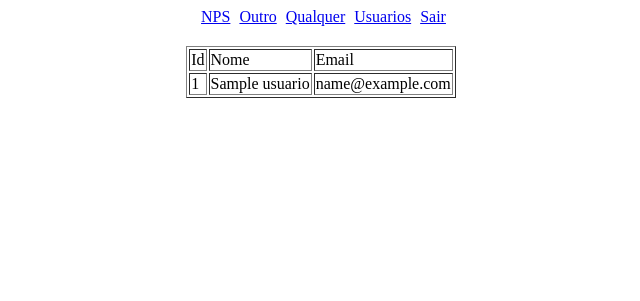
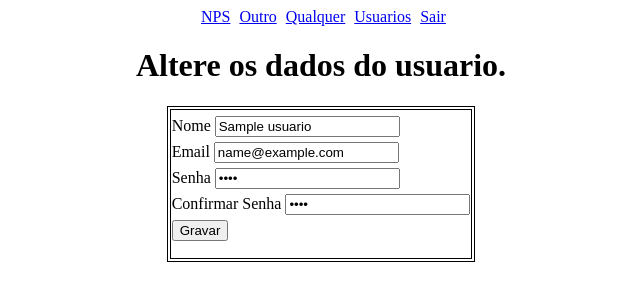
Before and after one commit to NaranoNVA/AulasPHP, a PHP site: page /usuario/index.php?editar=1 in a window 1280 px wide. Shown: the top 301 px of the page, without its empty margins (319-959 px from the left). Run offline with PHP 8.4, Linux system fonts and the light colour scheme; the visitor is signed in with stand-in values (Sample User, id 1); tables that the repository leaves empty or names only in its code hold one stand-in row (values such as "Sample post"); some libraries are stand-ins or nearby versions.

Commit message:
Aula 12 de Novembro

```diff
--- a/login_db/usuario/controller/consist_cadastro.php
+++ b/login_db/usuario/controller/consist_cadastro.php
@@ -1,6 +1,4 @@
 <?php
-chdir(__DIR__);
-require '../model/dados.php';
 
 $nome = $_POST['nome'] ?? null;
 $email = $_POST['email'] ?? null;
@@ -18,7 +16,9 @@ if( strlen($nome) < 2 ){
 //Verifica se o e-mail é valido
 if( !filter_var($email, FILTER_VALIDATE_EMAIL) ){
     $erros[] = 'O Email digitado não é invalido.';
-}elseif( ja_existe_email($email) ){
+
+}elseif( ja_existe_email($email) && !isset($_POST['gravar'])){
+
     $erros[] = 'Email ja cadastrado.';
 
 }
--- a/login_db/usuario/index.php
+++ b/login_db/usuario/index.php
@@ -3,10 +3,59 @@
 ini_set('display_errors', 1);
 ini_set('display_startup_errors', 1);
 error_reporting(E_ALL);
+
 require_once '../sessao.php';
 
 require 'model/dados.php';
 
+chdir(__DIR__);
+
+if ( isset($_GET['apagar']) ) {
+
+    if(!apagar_usuario($_GET['apagar'])) {
+
+        $erro = 'Erro ao tentar apagar o usuario.';
+    }
+}
+
+if( isset($_POST['gravar']) ){
+    require 'controller/consist_cadastro.php'; //Ta com erro de iniciar dados de novo
+
+
+    if( count($erros) == 0){
+
+        if( !$ret_edit = editar_usuario( $_POST['id'], $_POST['nome'], $_POST['email'], $_POST['senha'] ) ){
+            $erros = ['Erro ao tentar editar o usuario.'];
+
+        }else{
+            $editado_ok = true;
+
+        }
+    }
+
+
+    require '../header_tpl.php';
+    require '../index_menu_tpl.php';
+    require 'view/editar.php';
+    require '../footer_tpl.php';
+    exit();
+}
+
+if ( isset($_GET['editar']) ) {
+
+    $usuario = listar($_GET['editar']);
+
+    $nome = $usuario[0]['nome'] ?? '';
+    $email = $usuario[0]['email'] ?? '';
+
+    require '../header_tpl.php';
+    require '../index_menu_tpl.php';
+    require 'view/editar.php';
+    require '../footer_tpl.php';
+
+    exit();
+}
+
 $lista = listar();
 
 require 'view/lista.php';
--- a/login_db/usuario/model/dados.php
+++ b/login_db/usuario/model/dados.php
@@ -1,19 +1,31 @@
 <?php
 
 chdir(__DIR__);
+
 require_once '../../db.php';
 
-function listar (): array
+function listar(int $id = null): array
 {
     global $db;
-    $r = $db->query('SELECT id, nome, email FROM usuario');
+
+    if (is_null($id)) {
+
+        $str = '';
+
+    } else {
+        $str = 'WHERE id = '. preg_replace('/\D/', '', $id);
+
+    }
+
+    $r = $db->query("SELECT id, nome, email FROM usuario $str");
     $reg = $r->fetchAll();
 
     return is_array($reg) ? $reg : [];
 }
 
-function ja_existe_email( string $email ): bool{
-    if( empty($email) ) return false;
+function ja_existe_email(string $email): bool
+{
+    if (empty($email)) return false;
 
     global $db;
 
@@ -25,3 +37,55 @@ function ja_existe_email( string $email ): bool{
 
     return is_numeric($reg['id']) ? true : false;
 }
+
+function gravar_usuario(string $nome, string $email, string $senha): ?int
+{
+    global $db;
+
+    $senha = password_hash($senha, PASSWORD_DEFAULT);
+
+    $stmt = $db->prepare(' INSERT INTO usuario (nome, email, senha) VALUES (:nome, :email, :senha) ');
+    $stmt->bindParam(':nome', $nome);
+    $stmt->bindParam(':email', $email);
+    $stmt->bindParam(':senha', $senha);
+
+    $stmt->execute();
+
+    return (int) $db->lastInsertId(); // retorna id gerado na inserção do banco
+}
+
+function apagar_usuario(int $id): bool
+{
+
+    if (is_numeric($id)) {
+        global $db;
+
+        if ($db->exec(" DELETE FROM usuario WHERE id = $id ") > 0) {
+            return true;
+        } else {
+            return false;
+        }
+    } else {
+        return false;
+    }
+}
+
+
+function editar_usuario(int $id, string $nome, string $email, string $senha): bool
+{
+    global $db;
+
+    $senha = password_hash($senha, PASSWORD_DEFAULT);
+
+    $stmt = $db->prepare(' UPDATE usuario SET nome = :nome, email = :email, senha = :senha WHERE id = :id ');
+
+    $stmt->bindParam(':id', $id);
+    $stmt->bindParam(':nome', $nome);
+    $stmt->bindParam(':email', $email);
+    $stmt->bindParam(':senha', $senha);
+
+
+
+    return $stmt->execute();
+
+}
--- /dev/null
+++ b/login_db/usuario/view/editar.php
@@ -0,0 +1,62 @@
+<style>
+        table{
+            margin-left: auto;
+            margin-right: auto;
+            margin-top: 20px;
+        }
+        table,
+        th,
+        td {
+            border: 1px solid black;
+        }
+    </style>
+<div style="text-align: center; ">
+        <h1>Altere os dados do usuario.</h1>
+        <table>
+            <tr>
+                <td>
+                    <form method="post">
+                        <?php
+                        if(isset($editado_ok)){
+                            echo '<div style="color: green">';
+                                    echo 'Editado com sucesso!';
+                                    echo '</div>';
+                        }
+
+                        if (isset($erros)) {
+                            if (count($erros) > 0) {
+                                foreach ($erros as $erro) {
+                                    echo '<div style="color: red">';
+                                    echo $erro;
+                                    echo '</div>';
+                                }
+                            }
+                        }
+                        ?>
+
+                        <div style="margin-top:5px;">
+                            <label for="nome">Nome</label>
+                            <input type="text" id="nome" name="nome" value="<?PHP echo $nome; ?>" required>
+                        </div>
+
+                        <div style="margin-top:5px;">
+                            <label for="email">Email</label>
+                            <input type="text" id="email" name="email" value="<?PHP echo $email; ?>" required>
+                        </div>
+
+                        <div style="margin-top:5px;">
+                            <label for="senha">Senha</label>
+                            <input type="password" id="senha" name="senha" value="****" require>
+                        </div>
+
+                        <div style="margin-top:5px;">
+                            <label for="csenha">Confirmar Senha</label>
+                            <input type="password" id="csenha" name="csenha" value="****" require>
+                        </div>
+                        <input type="hidden" name="id" value="<?php echo $_GET['editar'];?>">
+                        <div style="margin-top:5px;"> <input type="submit" name="gravar" value="Gravar"> </div>
+                    </form>
+                </td>
+            </tr>
+        </table>
+    </div>
--- a/login_db/usuario/view/lista.php
+++ b/login_db/usuario/view/lista.php
@@ -4,15 +4,22 @@ chdir( __DIR__);
 include '../../header_tpl.php';
 include '../../index_menu_tpl.php';
 
-echo '<div style="text-align: center;">
-        <table style="margin-left: auto; margin-right: auto; margin-top: 20px;" border="1">
+echo '<div style="text-align: center;">';
+
+if( isset($erro) ){
+    echo" <div style='color: red;'>.$erro. </div> ";
+}
+
+echo '<table style="margin-left: auto; margin-right: auto; margin-top: 20px;" border="1">
             <tr>
-                <td>Id</td><td>Nome</td><td>Email</td>
+                <td>Id</td><td>Nome</td><td>Email</td><td></td><td></td>
             </tr>';
 
 foreach ($lista as $usuario ){
     echo "<tr>
     <td>{$usuario['id']}</td><td>{$usuario['nome']}</td><td>{$usuario['email']}</td>
+    <td> <a href='?apagar={$usuario['id']}'>apagar</a> </td>
+    <td> <a href='?editar={$usuario['id']}'>editar</a> </td>
     </tr>";
 }
 
```
Also changed, not shown: login_db/usuario/cadastro.php (+17 -0 lines).
